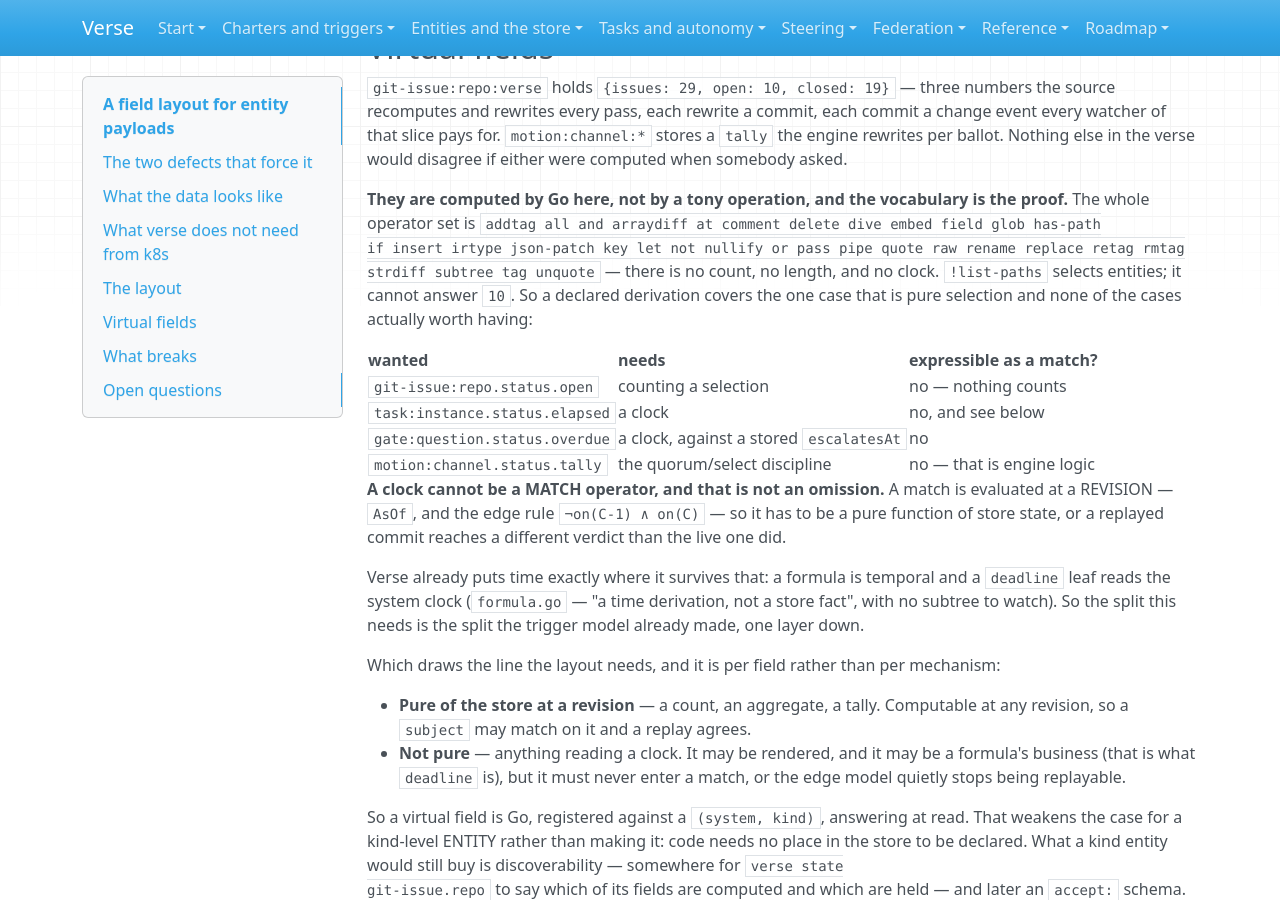
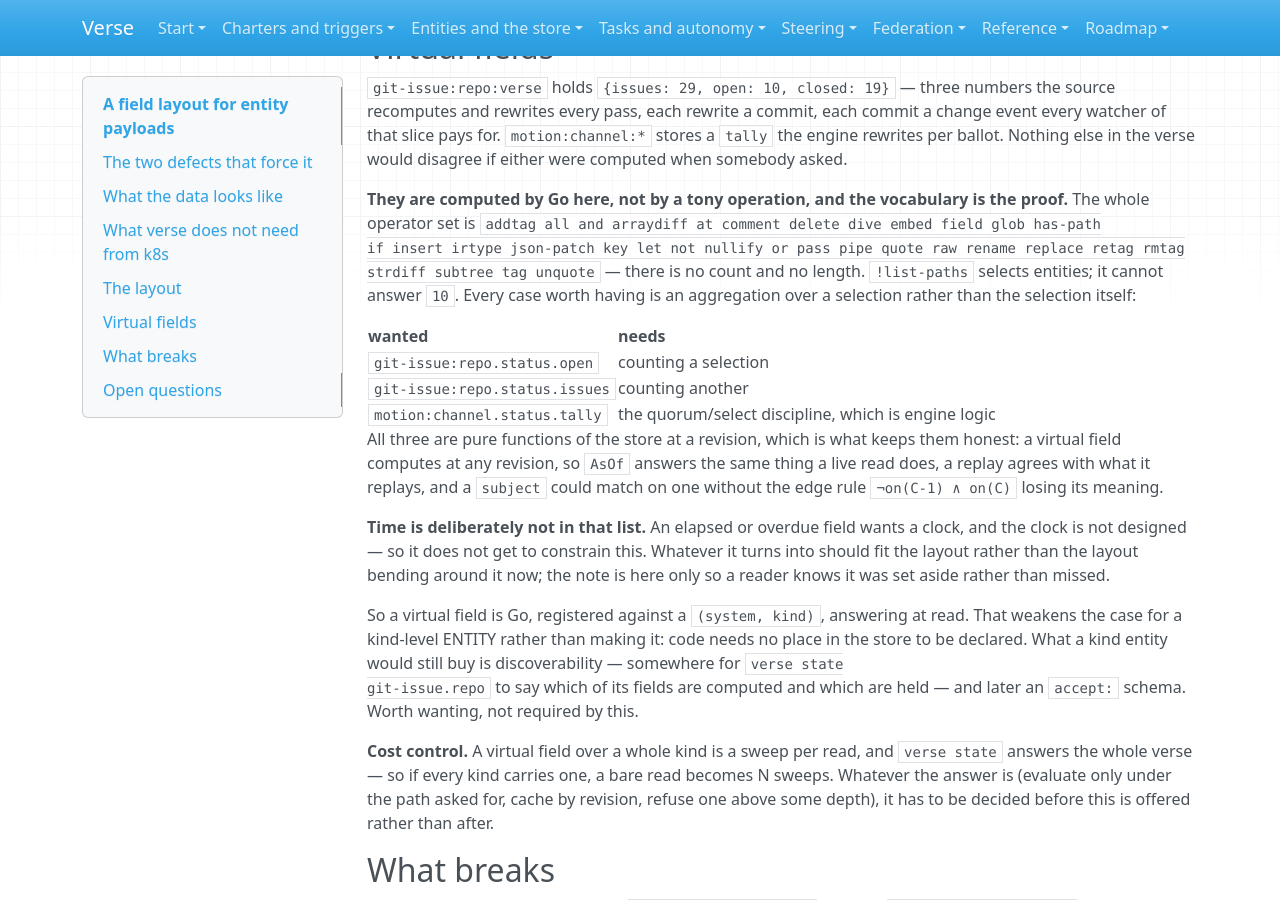
Before and after one commit to signadot/viff, an MkDocs documentation site: the page built from docs/working/entity-field-layout.md, in a window 1280 px wide and 900 px high, scrolled down 2040 px. Built offline with MkDocs 1.6.1, drawn with Linux system fonts in a browser that asks for light colours.

Commit message:
docs: the clock is out of the field-layout note, and taking it out simplified the rule
It is not designed, so it does not get to constrain a layout that is upstream of it — whatever
it becomes should fit this rather than this bending around it now. A line stays saying it was
set aside rather than missed.

Removing it cost the argument nothing and made it shorter. "Go, not a declared match" never
needed the clock: there is no COUNT in the operator vocabulary, and every case worth having —
a repo's open/closed/issues, a motion's tally — is an aggregation over a selection rather than
the selection itself. And with time gone, the pure/not-pure split I had drawn per field
collapses, because everything left is a pure function of the store at a revision. That is the
property worth stating on its own: a virtual field computes at any revision, so AsOf agrees with
a live read, a replay agrees with what it replays, and a subject could match on one without the
edge rule losing its meaning.

Tier: change
Checked: make check; no clock, elapsed, overdue or deadline reference left in the note but the
  one saying it is deferred
Co-Authored-By: Claude Opus 5 (1M context) <noreply@anthropic.com>

```diff
--- a/docs/working/entity-field-layout.md
+++ b/docs/working/entity-field-layout.md
@@ -103,33 +103,25 @@ ballot. Nothing else in the verse would disagree if either were computed when so
 **They are computed by Go here, not by a tony operation, and the vocabulary is the proof.** The
 whole operator set is `addtag all and arraydiff at comment delete dive embed field glob has-path
 if insert irtype json-patch key let not nullify or pass pipe quote raw rename replace retag rmtag
-strdiff subtree tag unquote` — there is no count, no length, and no clock. `!list-paths` selects
-entities; it cannot answer `10`. So a declared derivation covers the one case that is pure
-selection and none of the cases actually worth having:
+strdiff subtree tag unquote` — there is no count and no length. `!list-paths` selects entities;
+it cannot answer `10`. Every case worth having is an aggregation over a selection rather than the
+selection itself:
 
-| wanted | needs | expressible as a match? |
-|---|---|---|
-| `git-issue:repo.status.open` | counting a selection | no — nothing counts |
-| `task:instance.status.elapsed` | a clock | no, and see below |
-| `gate:question.status.overdue` | a clock, against a stored `escalatesAt` | no |
-| `motion:channel.status.tally` | the quorum/select discipline | no — that is engine logic |
+| wanted | needs |
+|---|---|
+| `git-issue:repo.status.open` | counting a selection |
+| `git-issue:repo.status.issues` | counting another |
+| `motion:channel.status.tally` | the quorum/select discipline, which is engine logic |
 
-**A clock cannot be a MATCH operator, and that is not an omission.** A match is evaluated at a
-REVISION — `AsOf`, and the edge rule `¬on(C-1) ∧ on(C)` — so it has to be a pure function of
-store state, or a replayed commit reaches a different verdict than the live one did.
+All three are pure functions of the store at a revision, which is what keeps them honest: a
+virtual field computes at any revision, so `AsOf` answers the same thing a live read does, a
+replay agrees with what it replays, and a `subject` could match on one without the edge rule
+`¬on(C-1) ∧ on(C)` losing its meaning.
 
-Verse already puts time exactly where it survives that: a formula is temporal and a `deadline`
-leaf reads the system clock (`formula.go` — "a time derivation, not a store fact", with no
-subtree to watch). So the split this needs is the split the trigger model already made, one
-layer down.
-
-Which draws the line the layout needs, and it is per field rather than per mechanism:
-
-- **Pure of the store at a revision** — a count, an aggregate, a tally. Computable at any
-  revision, so a `subject` may match on it and a replay agrees.
-- **Not pure** — anything reading a clock. It may be rendered, and it may be a formula's
-  business (that is what `deadline` is), but it must never enter a match, or the edge model
-  quietly stops being replayable.
+**Time is deliberately not in that list.** An elapsed or overdue field wants a clock, and the
+clock is not designed — so it does not get to constrain this. Whatever it turns into should fit
+the layout rather than the layout bending around it now; the note is here only so a reader knows
+it was set aside rather than missed.
 
 So a virtual field is Go, registered against a `(system, kind)`, answering at read. That weakens
 the case for a kind-level ENTITY rather than making it: code needs no place in the store to be
```
